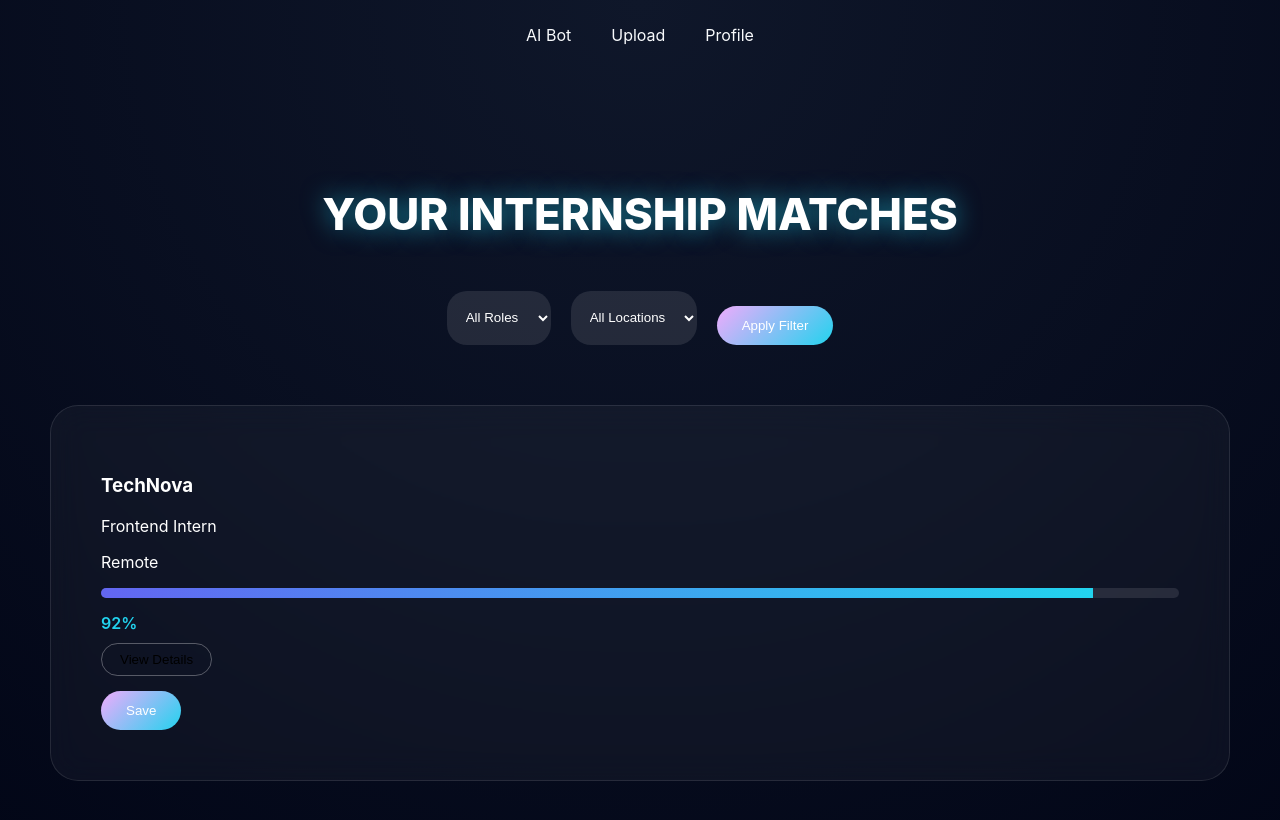
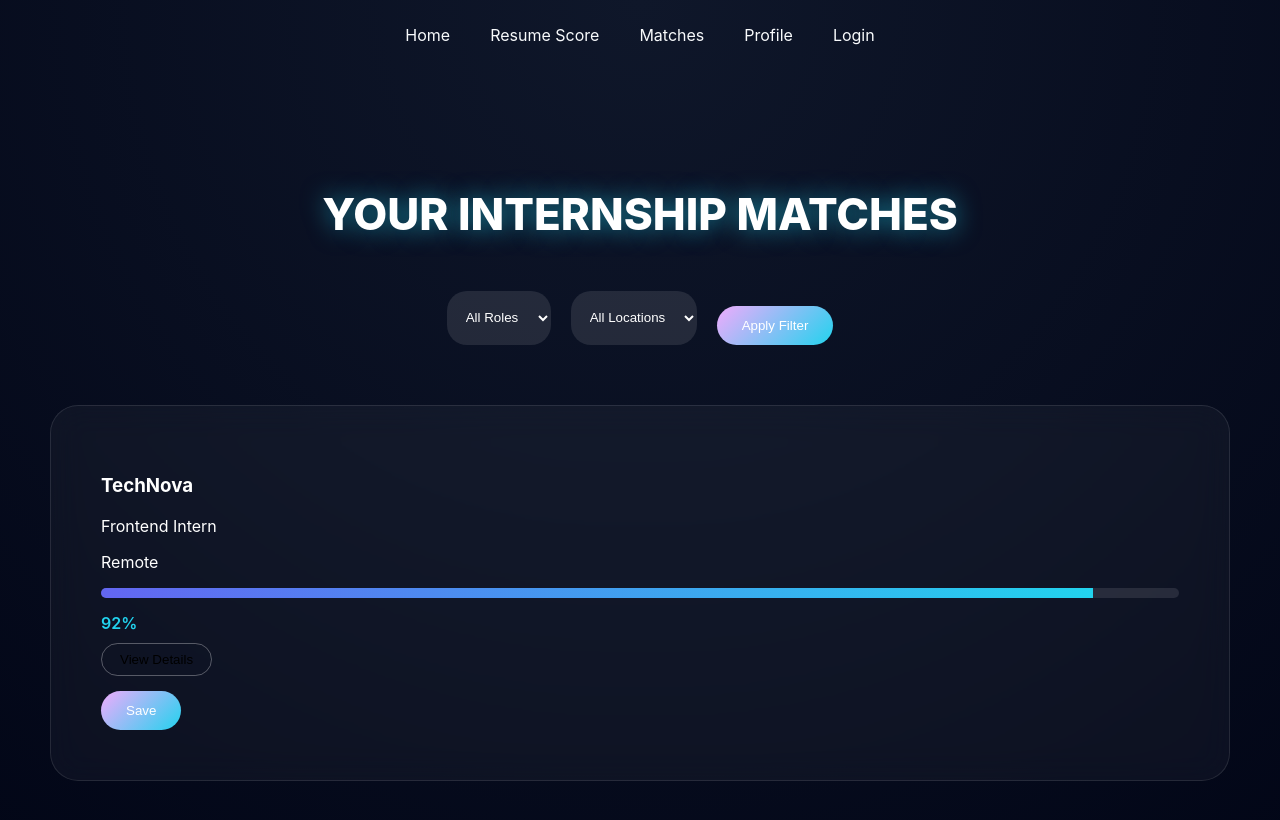
Before and after one commit to Subha7127/INTERNLY, a React app: page internly/job-matches.html in a window 1280 px wide. Built offline with nearby package versions, Linux system fonts and the light colour scheme.

Commit message:
job-matches.html

```diff
--- a/internly/job-matches.html
+++ b/internly/job-matches.html
@@ -7,10 +7,13 @@
 <body>
 
 <nav class="navbar">
-  <a href="index.html">AI Bot</a>
-  <a href="resume-upload.html">Upload</a>
+  <a href="index.html">Home</a>
+  <a href="resume-score.html">Resume Score</a>
+  <a href="job-matches.html">Matches</a>
   <a href="profile.html">Profile</a>
+  <a href="login.html" class="nav-btn">Login</a>
 </nav>
+
 
 <section class="matches-container">
 
```
